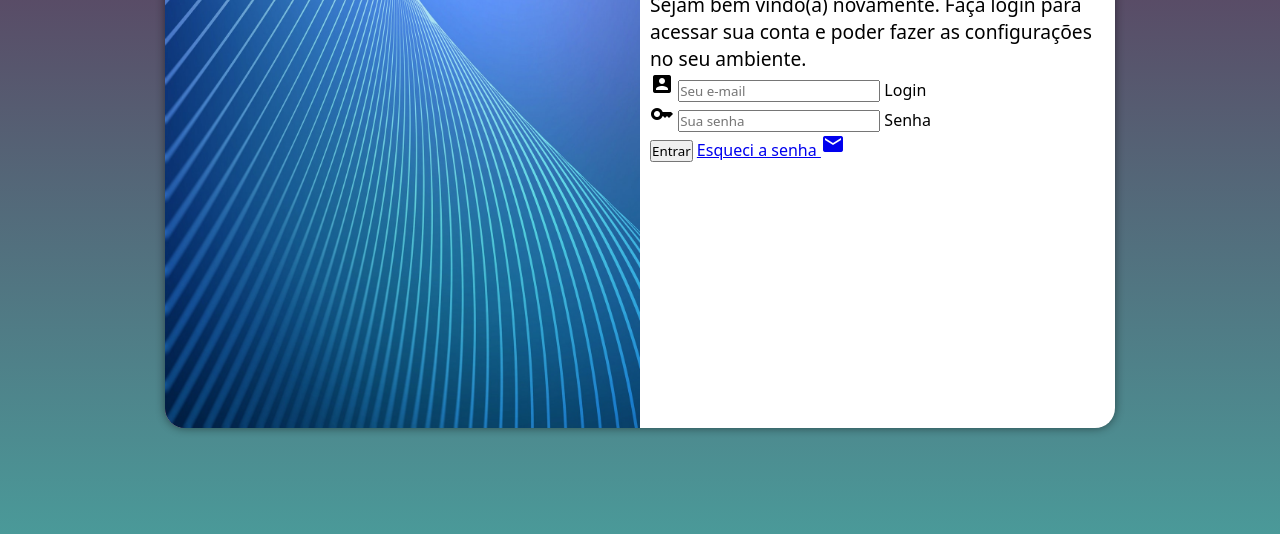
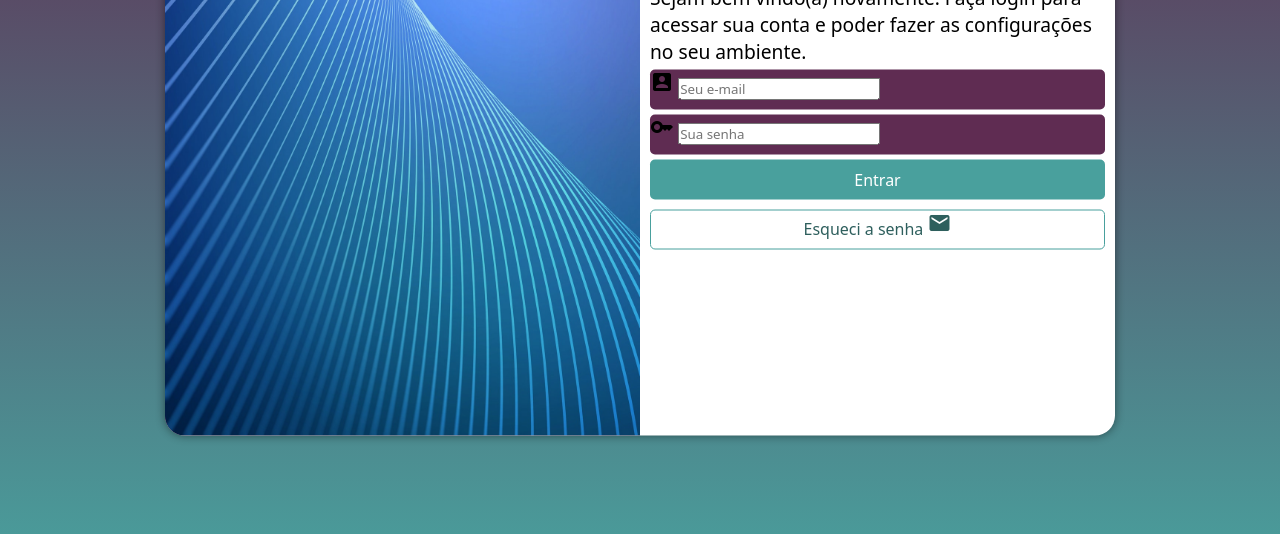
Before and after one commit to AdrielTeles97/projeto-login, a plain HTML site: page index.html in a window 1280 px wide. Shown: the part 222-756 px from the top of the page. Drawn offline with Linux system fonts and the light colour scheme.

Commit message:
aula 44 finalizada

```diff
--- a/estilos/style.css
+++ b/estilos/style.css
@@ -32,7 +32,7 @@ section#login {
     transform: translate(-50%, -50%);
     background-color: white;
     width: 250px;
-    height: 500px;
+    height: 515px;
     border-radius: 20px;
     overflow: hidden;
     box-shadow: 0px 0px 10px rgba(0, 0, 0, 0.479);
@@ -62,3 +62,58 @@ div#formulario  > h1 {
 div#formulario > p {
     font-size: 0.8em;
 }
+
+form > div.campo {
+
+    background-color: #5f2c52;
+    display: block;
+    width: 100%;
+    height: 40px;
+    border-radius: 5px;
+    margin: 5px 0px;
+}
+
+div.campo > label {
+    display: none;
+}
+
+input#sub {
+    display: block;
+    font-size: 1em;
+    width: 100%;
+    height: 40px;
+    background-color: #49a09d;
+    color: white;
+    border: none;
+    border-radius: 5px;
+    cursor: pointer;
+}
+
+input#sub:hover {
+    background-color: #3b817fd7;
+}
+
+form > a.botao {
+    display: block;
+    text-align: center;
+    font-size: 1em;
+    width: 100%;
+    height: 40px;
+    margin-top: 10px;
+    background-color: white;
+    color: #2e5f5d;
+    border: none;
+    border-radius: 5px;
+    cursor: pointer;
+    border: 1px solid #49a09d;
+    text-decoration: none;
+}
+
+form > a.botao:hover {
+    background-color: #49a09d;
+}
+
+form > a.botao > i {
+    font-size: 0.8em;
+    padding-top: 5px;
+}
--- a/index.html
+++ b/index.html
@@ -35,8 +35,9 @@
                         <input type="password" name="senha" id="isenha" placeholder="Sua senha" autocomplete="current-password" required minlength="8" maxlength="20">
                         <label for="isenha">Senha</label>
                     </div>
-                    <input type="submit" value="Entrar">
-                    <a href="#">Esqueci a senha <span class="material-icons">mail</span></a>
+
+                    <input type="submit" value="Entrar" id="sub">
+                    <a href="#" class="botao">Esqueci a senha <span class="material-icons">mail</span></a>
 
                 </form>
             </div>
```
